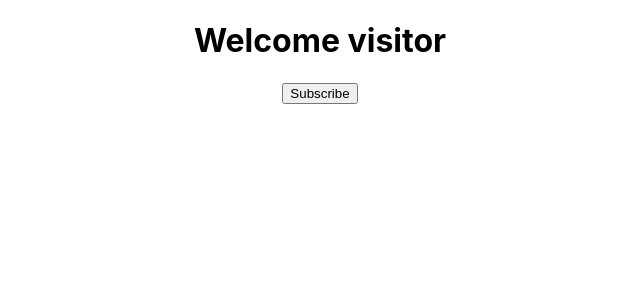
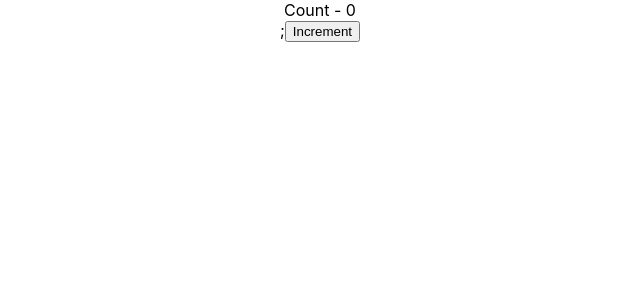
Before and after one commit to akashnai/React-training, a React (Create React App) app: page / in a window 1280 px wide. Shown: the top 300 px of the page, without its empty margins (320-960 px from the left). Built offline with nearby package versions, Linux system fonts and the light colour scheme.

Commit message:
video 11

```diff
--- a/src/App.js
+++ b/src/App.js
@@ -5,12 +5,13 @@
 import Welcome from "./components/Welcome";
 import Hello from "./components/Hello";
 import Message from "./components/Message";
+import Counter from "./components/Counter";
 
 function App() {
   return (
     <div className="App">
-      <Message />
-
+      <Counter />
+      {/* <Message /> */}
       {/* <Greet lname="Nai" fname="Akki">
         <p>This is children prop</p>
       </Greet>
--- /dev/null
+++ b/src/components/Counter.js
@@ -0,0 +1,47 @@
+import React, { Component } from "react";
+
+class Counter extends Component {
+  constructor(props) {
+    super(props);
+
+    this.state = {
+      count: 0,
+    };
+  }
+
+  increment() {
+    // Not working
+    // this.state.count = this.state.count + 1;
+    // this.setState(
+    //   {
+    //     count: this.state.count + 1,
+    //   },
+    //   () => {
+    //     console.log("Callback value", this.state.count);
+    //   }
+    // );
+
+    this.setState((prevState, props) => ({
+      count: prevState.count + 1,
+    }));
+    console.log(this.state.count);
+  }
+
+  incrementFive() {
+    this.increment();
+    this.increment();
+    this.increment();
+    this.increment();
+    this.increment();
+  }
+  render() {
+    return (
+      <div>
+        <div>Count - {this.state.count}</div>;
+        <button onClick={() => this.incrementFive()}>Increment</button>
+      </div>
+    );
+  }
+}
+
+export default Counter;
```
